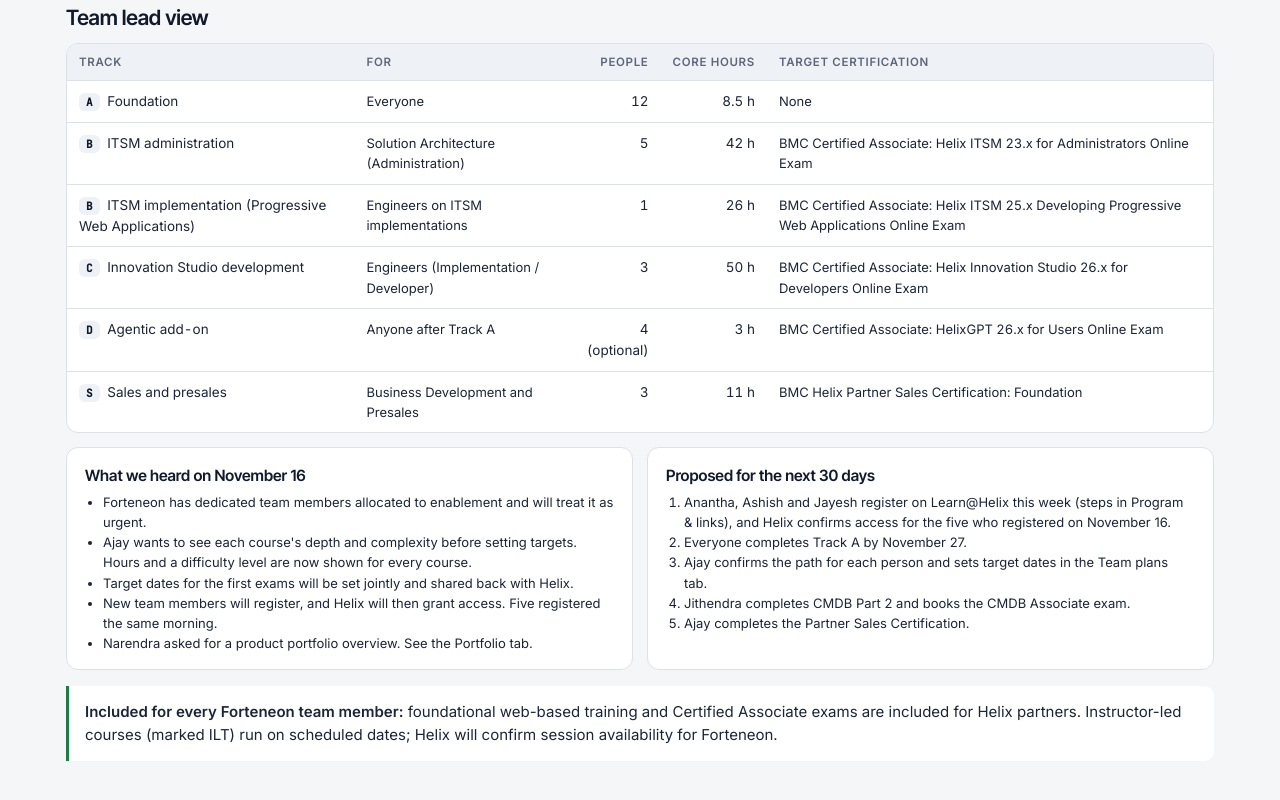
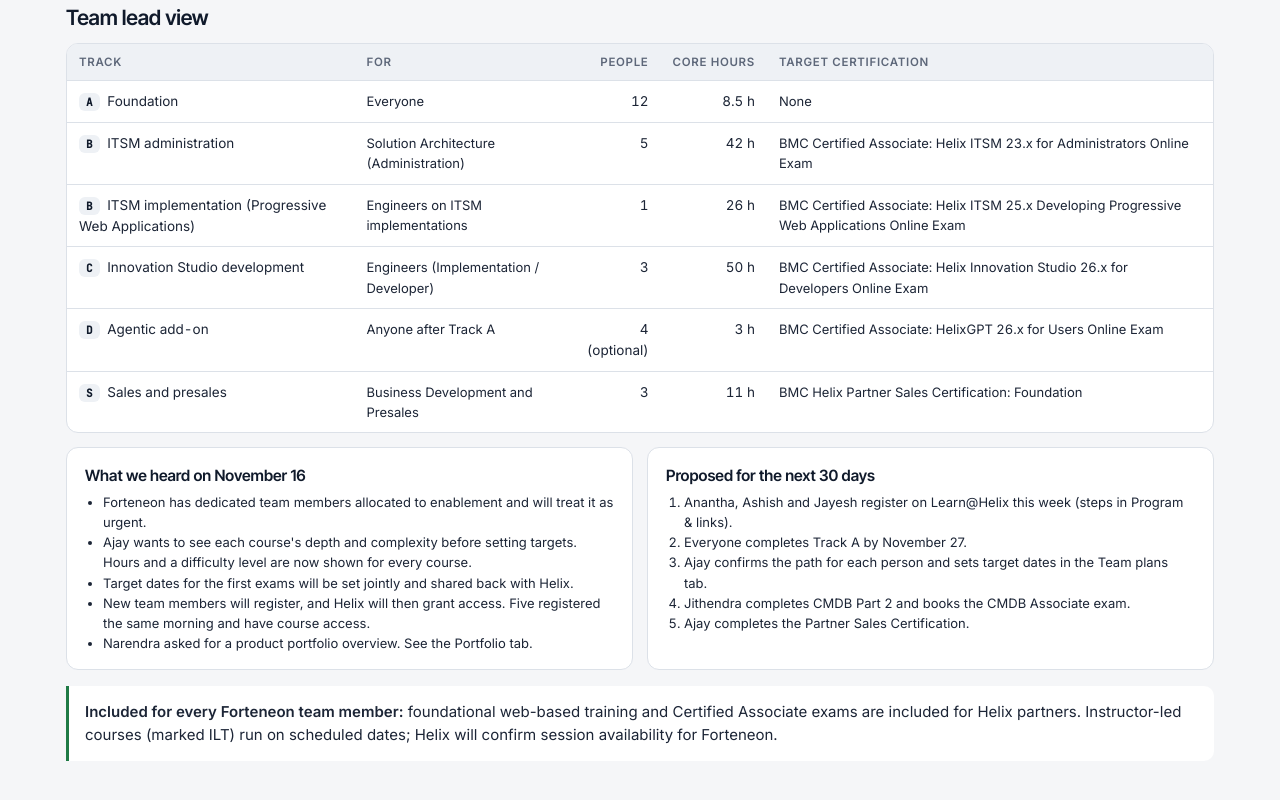
Before and after one commit to ngsanchez124-dot/forteneon-review-fy27, a plain HTML site: page index.html in a window 1280 px wide. Shown: the part 846-1646 px from the top of the page. Drawn offline with Linux system fonts and the light colour scheme.

Commit message:
Add files via upload

```diff
--- a/index.html
+++ b/index.html
@@ -154,16 +154,16 @@ const PEOPLE=[
   target:"BMC Certified Associate: Helix ITSM 23.x for Administrators",profile:"ITSM administration",
   now:{enr:2,done:0,prog:2,list:[["BMC Certified Associate Helix Service Monitoring 24.x Online Exam","In progress"],["Helix University: Activate AI Disruptors (Replay)","In progress"]]},
   note:"Enrolled in the Service Monitoring 24.x Associate exam but not started yet. Service Management comes first, so start Track A, then Track B, and keep the Service Monitoring exam as a later goal. Last sign-in was November 10."},
- {n:"Ashok Vegiraju",org:"Solution Architecture",proj:"Administration",reg:"Nov 16",pending:1,tracks:["A","B"],extra:[],target:"BMC Certified Associate: Helix ITSM 23.x for Administrators",profile:"ITSM administration",now:null,note:"Registered on November 16. Helix is adding this account to Forteneon's partner subscription; courses can start as soon as access is confirmed."},
- {n:"Bathine Rajashekar",org:"Solution Architecture",proj:"Administration",reg:"Nov 16",pending:1,tracks:["A","B"],extra:[],target:"BMC Certified Associate: Helix ITSM 23.x for Administrators",profile:"ITSM administration",now:null,note:"Registered on November 16. Helix is adding this account to Forteneon's partner subscription; courses can start as soon as access is confirmed."},
- {n:"Gowri Sankar",org:"Solution Architecture",proj:"Administration",reg:"Nov 16",pending:1,tracks:["A","B"],extra:[],target:"BMC Certified Associate: Helix ITSM 23.x for Administrators",profile:"ITSM administration",now:null,note:"Registered on November 16. Helix is adding this account to Forteneon's partner subscription; courses can start as soon as access is confirmed."},
+ {n:"Ashok Vegiraju",org:"Solution Architecture",proj:"Administration",reg:"Nov 16",tracks:["A","B"],extra:[],target:"BMC Certified Associate: Helix ITSM 23.x for Administrators",profile:"ITSM administration",now:null,note:"Registered on November 16 and added to Forteneon's partner subscription the same day, so every course in this plan is open now."},
+ {n:"Bathine Rajashekar",org:"Solution Architecture",proj:"Administration",reg:"Nov 16",tracks:["A","B"],extra:[],target:"BMC Certified Associate: Helix ITSM 23.x for Administrators",profile:"ITSM administration",now:null,note:"Registered on November 16 and added to Forteneon's partner subscription the same day, so every course in this plan is open now."},
+ {n:"Gowri Sankar",org:"Solution Architecture",proj:"Administration",reg:"Nov 16",tracks:["A","B"],extra:[],target:"BMC Certified Associate: Helix ITSM 23.x for Administrators",profile:"ITSM administration",now:null,note:"Registered on November 16 and added to Forteneon's partner subscription the same day, so every course in this plan is open now."},
  {n:"Jithendra Kurasala",pr:{itsmUsing:"prog"},hrsLogged:22.3,org:"Engineering Lead",proj:"Implementation / Developer",lead:1,reg:"Nov 6",tracks:["A","C"],extra:["D"],
   target:"BMC Certified Associate: Helix CMDB 22.x for Administrators, then BMC Certified Associate: Helix Innovation Studio 26.x for Developers",profile:"Team lead · Innovation Studio development",
   now:{enr:7,done:3,prog:3,list:[["BMC Helix CMDB 22.x: Fundamentals Administering - Part 1 (WBT)","Completed Nov 15 (score 91)"],["BMC Helix CMDB 22.x: Fundamentals Administering - Part 2 (ASP)","In progress"],["BMC Certified Associate: Helix CMDB 22.x for Administrators Online Exam","Enrolled"],["BMC Helix ITSM 23.x: Fundamentals Using (WBT)","Started Nov 16"],["Helix University: Agentic AI Review, BMC HelixGPT and ServiceNow (Replay)","In progress"]]},
   note:"Furthest along on the team: 22 hours logged and CMDB Part 1 complete. Finishing CMDB Part 2 and the CMDB Associate exam makes him Forteneon's first certified engineer. CMDB is the data foundation under both ITSM and Operations Management, so it supports every path. As Engineering Lead, owns progress across the developer group."},
- {n:"Ashish Kethavarapu",org:"Engineer",proj:"Implementation / Developer",reg:"",tracks:["A","C"],extra:[],target:"BMC Certified Associate: Helix Innovation Studio 26.x for Developers",profile:"Innovation Studio development",now:null,note:"Registered on November 16. Helix is adding this account to Forteneon's partner subscription; courses can start as soon as access is confirmed."},
- {n:"Gautam Krishna M",org:"Engineer",proj:"Implementation / Developer",reg:"Nov 16",pending:1,tracks:["A","B2"],extra:[],target:"BMC Certified Associate: Helix ITSM 25.x Developing Progressive Web Applications",profile:"ITSM implementation",now:null,note:"Proposed for the ITSM implementation track so the developer group covers both Innovation Studio and ITSM. Swap with a colleague if Ajay prefers. Registered on November 16; Helix is adding the account to Forteneon's partner subscription."},
- {n:"Nidhishri Kaitwade",org:"Engineer",proj:"Implementation / Developer",reg:"Nov 16",pending:1,tracks:["A","C"],extra:[],target:"BMC Certified Associate: Helix Innovation Studio 26.x for Developers",profile:"Innovation Studio development",now:null,note:"Registered on November 16. Helix is adding this account to Forteneon's partner subscription; courses can start as soon as access is confirmed."},
+ {n:"Ashish Kethavarapu",org:"Engineer",proj:"Implementation / Developer",reg:"",tracks:["A","C"],extra:[],target:"BMC Certified Associate: Helix Innovation Studio 26.x for Developers",profile:"Innovation Studio development",now:null,note:"Registered on November 16 and added to Forteneon's partner subscription the same day, so every course in this plan is open now."},
+ {n:"Gautam Krishna M",org:"Engineer",proj:"Implementation / Developer",reg:"Nov 16",tracks:["A","B2"],extra:[],target:"BMC Certified Associate: Helix ITSM 25.x Developing Progressive Web Applications",profile:"ITSM implementation",now:null,note:"Proposed for the ITSM implementation track so the developer group covers both Innovation Studio and ITSM. Swap with a colleague if Ajay prefers. Registered and given course access on November 16."},
+ {n:"Nidhishri Kaitwade",org:"Engineer",proj:"Implementation / Developer",reg:"Nov 16",tracks:["A","C"],extra:[],target:"BMC Certified Associate: Helix Innovation Studio 26.x for Developers",profile:"Innovation Studio development",now:null,note:"Registered on November 16 and added to Forteneon's partner subscription the same day, so every course in this plan is open now."},
  {n:"Ajay Kumar",pr:{sales:"prog"},org:"CEO / Presales",proj:"Business Development / P&L",reg:"Nov 4",tracks:["A","S"],extra:[],target:"BMC Helix Partner Sales Certification: Foundation",profile:"Executive sponsor · Sales",
   now:{enr:3,done:2,prog:1,list:[["BMC Helix Partner Sales Certification: Foundation","In progress, 12 hours logged"],["Welcome to Helix Learning","Completed"],["Helix University: Activate AI Disruptors (Replay)","Completed"]]},
   note:"Close to finishing the Partner Sales Certification. Track A gives the product context for customer conversations."},
@@ -180,7 +180,7 @@ const hrs=t=>t.c.reduce((s,k)=>s+(C[k].opt||C[k].h==null?0:C[k].h),0);
 const hfmt=h=>h==null?"Not listed":(Math.round(h*10)/10)+" h";
 const DIFF=["","Light","Moderate","Heavy"];
 const diff=d=>`<span class="diff d${d}">${DIFF[d]}</span>`;
-const status=p=>!p.reg?`<span class="pill p-none">Not registered</span>`:p.pending?`<span class="pill p-info">Access pending</span>`:(p.now&&(p.now.done||p.now.prog)?`<span class="pill p-good">Learning</span>`:`<span class="pill p-warn">Registered, not started</span>`);
+const status=p=>!p.reg?`<span class="pill p-none">Not registered</span>`:(p.now&&(p.now.done||p.now.prog)?`<span class="pill p-good">Learning</span>`:`<span class="pill p-warn">Ready to start</span>`);
 const trackTags=p=>[...p.tracks,...p.extra].map(k=>`<span class="tag">${k==="B2"?"B":k}${p.extra.includes(k)?" +":""}</span>`).join("");
 const pathName=p=>p.tracks.filter(k=>k!=="A").map(k=>T(k).name).join(", ")+(p.extra.length?" + "+p.extra.map(k=>T(k).name).join(", "):"");
 const personHrs=p=>p.tracks.reduce((s,k)=>s+hrs(T(k)),0);
@@ -193,7 +193,7 @@ function overview(){
   <p class="lede">Built from Forteneon's enablement proposal and team list, the training plan shared on November 11, and the feedback from our call on November 16. Every person has a recommended path, a target certification and an estimate of the time each course takes, so Forteneon can set the target dates.</p>
   <p class="small muted">Data as of ${AS_OF} · Learn@Helix records for the Forteneon Technologies branch, and Forteneon's team list.</p>
   <div class="grid g4" style="margin-top:18px">
-    <div class="card stat"><div class="v">${PEOPLE.length}</div><div class="l">people in Forteneon's enablement plan</div><div class="s">${reg.length} registered on Learn@Helix (${reg.length-active.length} on November 16, access pending) · ${PEOPLE.length-reg.length} still to register</div></div>
+    <div class="card stat"><div class="v">${PEOPLE.length}</div><div class="l">people in Forteneon's enablement plan</div><div class="s">${reg.length} registered on Learn@Helix with course access (5 joined on November 16) · ${PEOPLE.length-reg.length} still to register</div></div>
     <div class="card stat"><div class="v">${learning.length}</div><div class="l">already learning</div><div class="s">Jithendra has completed CMDB Part 1 (score 91)</div></div>
     <div class="card stat"><div class="v">1</div><div class="l">Partner Sales Certification completed</div><div class="s">Narendra, November 12 · Ajay in progress</div></div>
     <div class="card stat"><div class="v">0</div><div class="l">technical certifications so far</div><div class="s">First Associate exam within reach: CMDB 22.x (Jithendra)</div></div>
@@ -213,11 +213,11 @@ function overview(){
     <li>Forteneon has dedicated team members allocated to enablement and will treat it as urgent.</li>
     <li>Ajay wants to see each course's depth and complexity before setting targets. Hours and a difficulty level are now shown for every course.</li>
     <li>Target dates for the first exams will be set jointly and shared back with Helix.</li>
-    <li>New team members will register, and Helix will then grant access. Five registered the same morning.</li>
+    <li>New team members will register, and Helix will then grant access. Five registered the same morning and have course access.</li>
     <li>Narendra asked for a product portfolio overview. See the Portfolio tab.</li>
    </ul></div>
    <div class="card"><h3>Proposed for the next 30 days</h3><ol class="small" style="margin:6px 0 0;padding-left:18px">
-    <li>Anantha, Ashish and Jayesh register on Learn@Helix this week (steps in Program & links), and Helix confirms access for the five who registered on November 16.</li>
+    <li>Anantha, Ashish and Jayesh register on Learn@Helix this week (steps in Program & links).</li>
     <li>Everyone completes Track A by November 27.</li>
     <li>Ajay confirms the path for each person and sets target dates in the Team plans tab.</li>
     <li>Jithendra completes CMDB Part 2 and books the CMDB Associate exam.</li>
@@ -262,7 +262,7 @@ function person(p,i){
     <div><div class="small muted">Core hours</div><strong>${hfmt(personHrs(p))}</strong> <span class="small muted">plus optional</span></div>
    </div></div>
    <h3 style="margin-top:20px">Where ${esc(p.n.split(" ")[0])} is today</h3>
-   ${p.now?`<div class="tbl"><table><tbody>${p.now.list.map(([t,s])=>`<tr><td>${esc(t)}</td><td class="small">${esc(s)}</td></tr>`).join("")}</tbody></table></div>`:(p.pending?`<div class="card small muted">Registered on Learn@Helix on November 16. Helix is confirming access to Forteneon's partner subscription; no courses started yet.</div>`:`<div class="card small muted">Not yet registered on Learn@Helix. Register first (Program & links tab), then Helix grants access to the courses below.</div>`)}
+   ${p.now?`<div class="tbl"><table><tbody>${p.now.list.map(([t,s])=>`<tr><td>${esc(t)}</td><td class="small">${esc(s)}</td></tr>`).join("")}</tbody></table></div>`:(p.reg?`<div class="card small muted">Registered on Learn@Helix on November 16 with access to every course in this plan. No courses started yet.</div>`:`<div class="card small muted">Not yet registered on Learn@Helix. Register first (Program & links tab), then Helix grants access to the courses below.</div>`)}
    <h3 style="margin-top:20px">Plan</h3>
    ${all.map(k=>{const t=T(k);return `<div class="card track ${t.cls||t.k}" style="margin-bottom:12px"><h3><span class="tag">${k==="B2"?"B":k}</span>${esc(t.name)}${p.extra.includes(k)?` <span class="pill p-none">Optional add-on</span>`:""} <span class="small muted" style="font-weight:500">· ${esc(t.weeks)}</span></h3>
      ${courseTable(t)}</div>`;}).join("")}
@@ -363,7 +363,7 @@ function progress(){
   return `<div class="kicker">Progress</div><h1>Progress against the plan</h1>
   <p class="lede">A high-level view of where each person is on their own plan. Helix refreshes this from Learn@Helix; the last refresh was ${AS_OF}, the day the plan was shared, so most plans have not started yet.</p>
   <div class="grid g4" style="margin-top:14px">
-   <div class="card stat"><div class="v">${active.length} / ${PEOPLE.length}</div><div class="l">with full Learn@Helix access</div><div class="s">${reg.length-active.length} access pending · ${PEOPLE.length-reg.length} not registered</div></div>
+   <div class="card stat"><div class="v">${active.length} / ${PEOPLE.length}</div><div class="l">with full Learn@Helix access</div><div class="s">${PEOPLE.length-reg.length} not registered yet</div></div>
    <div class="card stat"><div class="v">${aStarted}</div><div class="l">enrolled in or started Track A</div><div class="s">Target: everyone by November 27</div></div>
    <div class="card stat"><div class="v">${rows.reduce((s,r)=>s+r.done,0)}</div><div class="l">plan courses completed</div><div class="s">${rows.reduce((s,r)=>s+r.ip,0)} in progress</div></div>
    <div class="card stat"><div class="v">0</div><div class="l">Associate exams passed</div><div class="s">Closest: CMDB 22.x (Jithendra)</div></div>
```
